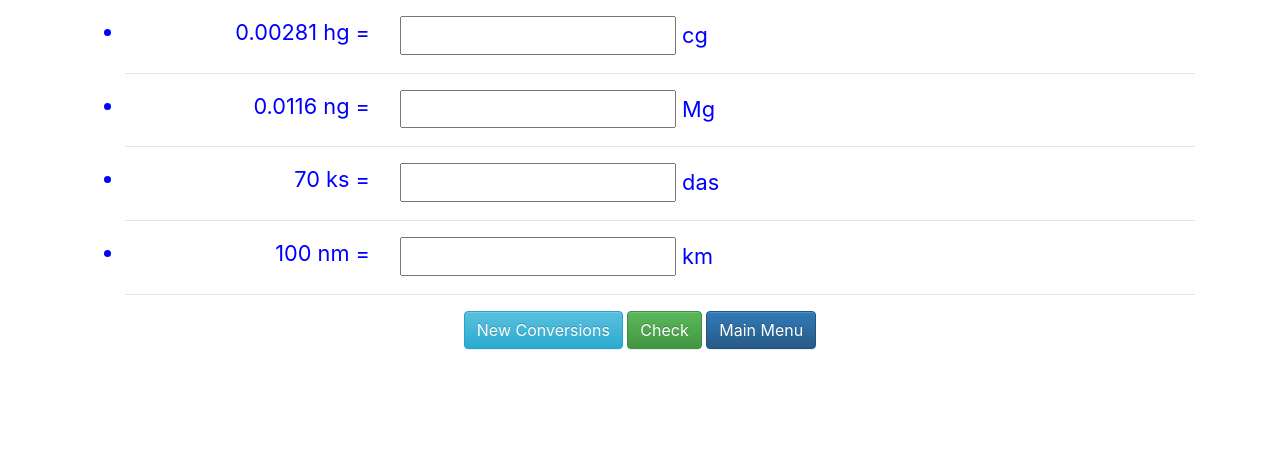
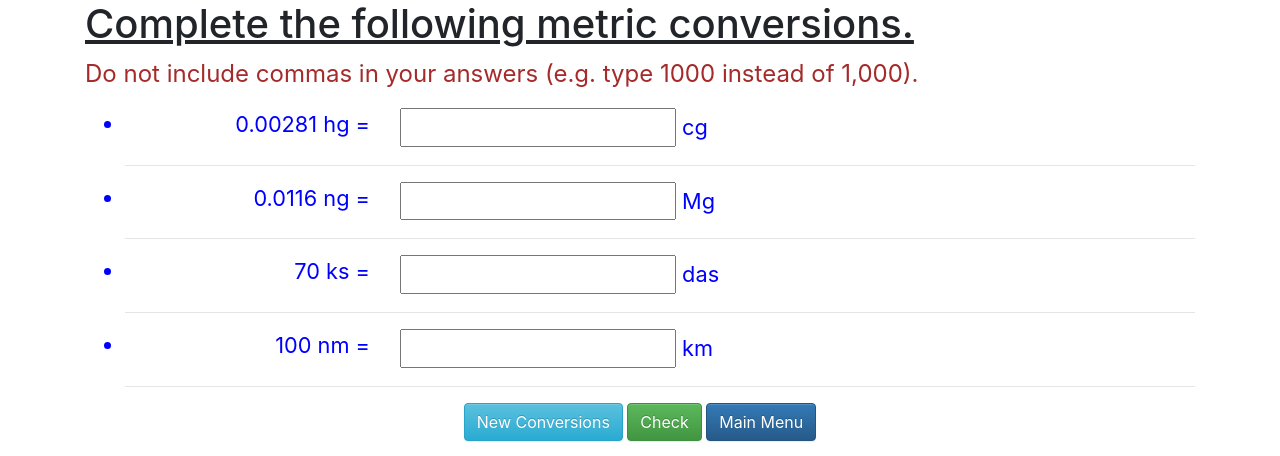
Before and after one commit to jimflores5/MetricConversions, a Flask app: page /conversion_practice/1 in a window 1280 px wide. Shown: the top 456 px of the page. Run offline with Flask 3, Linux system fonts and the light colour scheme; some libraries are stand-ins or nearby versions.

Commit message:
Minor text tweaks and typo fixes.

```diff
--- a/metricManips.py
+++ b/metricManips.py
@@ -70,7 +70,7 @@ def convertValue(units,value):
 
 def checkAnswer(answer, value):
     if answer == '':        #Check for null result.
-        return "Please remeber to enter a response."
+        return "Please remember to enter a response."
 
     if answer[0] == ".":    #Convert '.xx' to '0.xx'.
         answer = "0"+answer
@@ -79,7 +79,7 @@ def checkAnswer(answer, value):
         if Decimal(answer) == Decimal(value.answer):    #Check for exact result.
             return "CORRECT!"
         else:
-            return "Nope.  The correct answer is {} {}".format(value.answer, value.units[3])
+            return "Nope. The correct answer is {} {}".format(value.answer, value.units[3])
     except:
         return 'Please enter a numerical result.'
 
--- a/metrics.py
+++ b/metrics.py
@@ -50,7 +50,7 @@ def conversion_practice(type):
                 flash('Try again, or click here to reveal the answer.', 'error')
         return render_template('conversionPractice.html', practiceList = practiceList, answers = answers, type = type, numCorrect = numCorrect)
 
-    while len(practiceList) <= 4:
+    while len(practiceList) <= 5:
         units = selectUnits(type)              #Generate starting & ending units
         sigFigs = random.randrange(1,4)
         power = random.randrange(-3,4)
@@ -58,6 +58,7 @@ def conversion_practice(type):
         if value not in practiceList:
             practiceList.append(value)
 
+    print(practiceList)
     for item in range(len(practiceList)):       #Store values in session as dictionaries
         session['practiceList'+str(item)] = practiceList[item].__dict__
 
--- /dev/null
+++ b/static/style.css
@@ -0,0 +1,8 @@
+h1 {
+    text-decoration: underline;
+}
+
+.note {
+    font-size: x-large;
+    color: brown;
+}
--- a/templates/base.html
+++ b/templates/base.html
@@ -4,6 +4,7 @@
         <meta charset="utf-8">
         <meta name="viewport" content="width=device-width, initial-scale=1, shrink-to-fit=no">
         <title>{{title}}</title>
+        <link rel="stylesheet" type="text/css" href="{{ url_for('static', filename='style.css') }}">
         <!-- Latest compiled and minified CSS -->
         <link rel="stylesheet" href="https://maxcdn.bootstrapcdn.com/bootstrap/4.0.0/css/bootstrap.min.css" integrity="sha384-Gn5384xqQ1aoWXA+058RXPxPg6fy4IWvTNh0E263XmFcJlSAwiGgFAW/dAiS6JXm" crossorigin="anonymous">
         <!-- Optional theme -->
--- a/templates/conversionPractice.html
+++ b/templates/conversionPractice.html
@@ -3,6 +3,8 @@
 {% block content %}
     <div class="container">
         {% with messages = get_flashed_messages(with_categories=True) %}
+        <h1>Complete the following metric conversions.</h1>
+        <p class="note">Do not include commas in your answers (e.g. type 1000 instead of 1,000).</p>
             <form action="/conversion_practice/{{type}}" method="post">
                 <ul type="a" class="wrapper text-left mt-3" style="font-size: 1.7vw">
                     {% for item in range(4) %}
```
